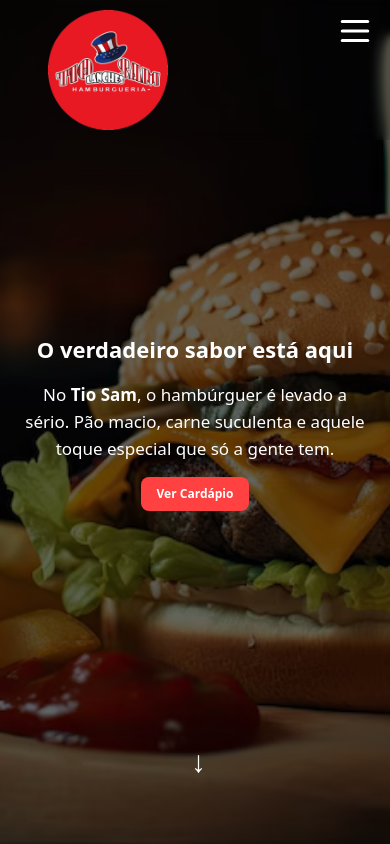
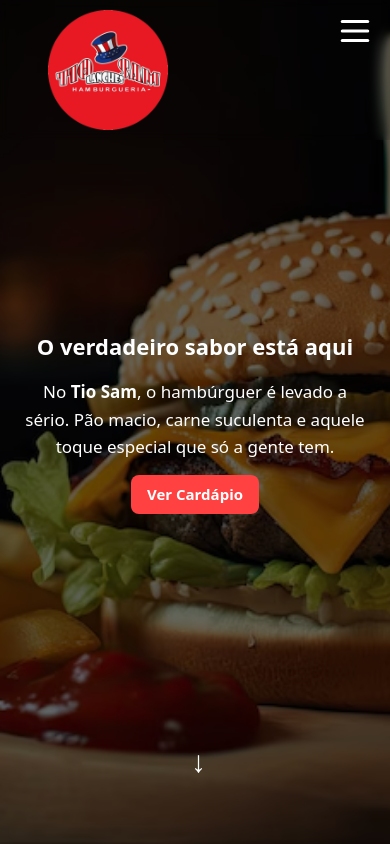
Before and after one commit to wilfront/Tio-Sam, a Next.js app: page / in a window 390 px wide. Shown: the top 844 px of the page. Built offline with nearby package versions, Linux system fonts and the light colour scheme.

Commit message:
melhoria de css

```diff
--- a/src/app/admin/dashboard/dashboard.css
+++ b/src/app/admin/dashboard/dashboard.css
@@ -174,7 +174,7 @@
 /* Celulares */
 @media (max-width: 480px) {
   .dashboard-container {
-    padding-top: 5rem;
+    padding-top: 20rem;
     gap: 1rem;
   }
 
--- a/src/app/cardapio/page.jsx
+++ b/src/app/cardapio/page.jsx
@@ -51,7 +51,6 @@ export default function CardapioPage() {
                   <a href={pdfUrl} target="_blank" rel="noopener noreferrer" className="text-blue-600 hover:underline">
                     📥 {fileName}
                   </a>
-                  <span className="text-gray-500 ml-2">{formatDate(updatedAt)}</span>
                 </li>
               );
             })}
--- a/src/app/globals.css
+++ b/src/app/globals.css
@@ -103,6 +103,6 @@ html{
 
   .home-button {
     padding: 0.8rem 1.6rem;
-    font-size: 1.2rem;
+    font-size: 1.5rem;
   }
 }
--- a/src/components/Header/Header.css
+++ b/src/components/Header/Header.css
@@ -160,7 +160,7 @@
 }
 
 .mobile-nav a {
-  font-size: 1.4rem;
+  font-size: 1.8rem;
   color: white;
   text-decoration: none;
   transition: color 0.3s ease;
```
